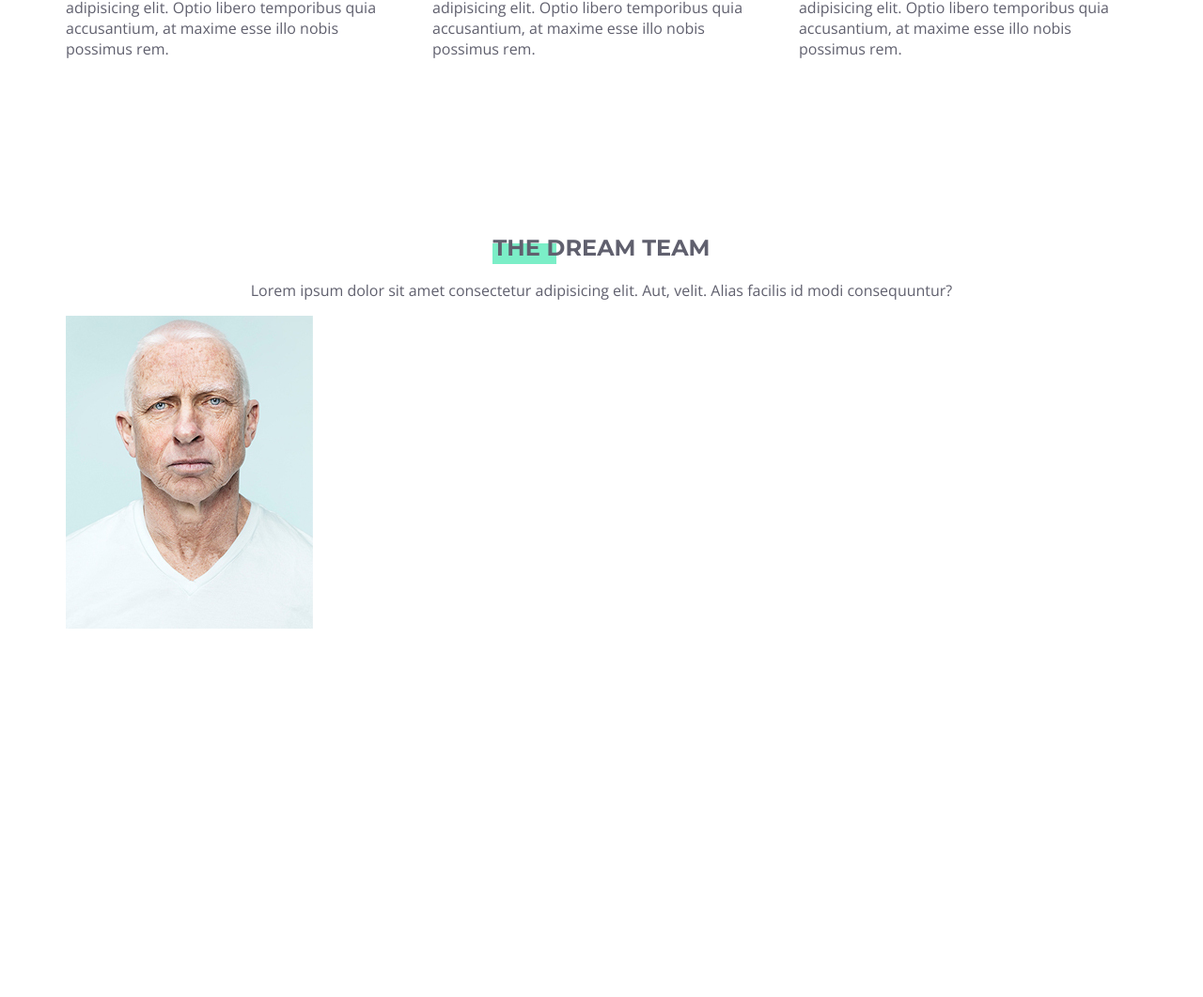
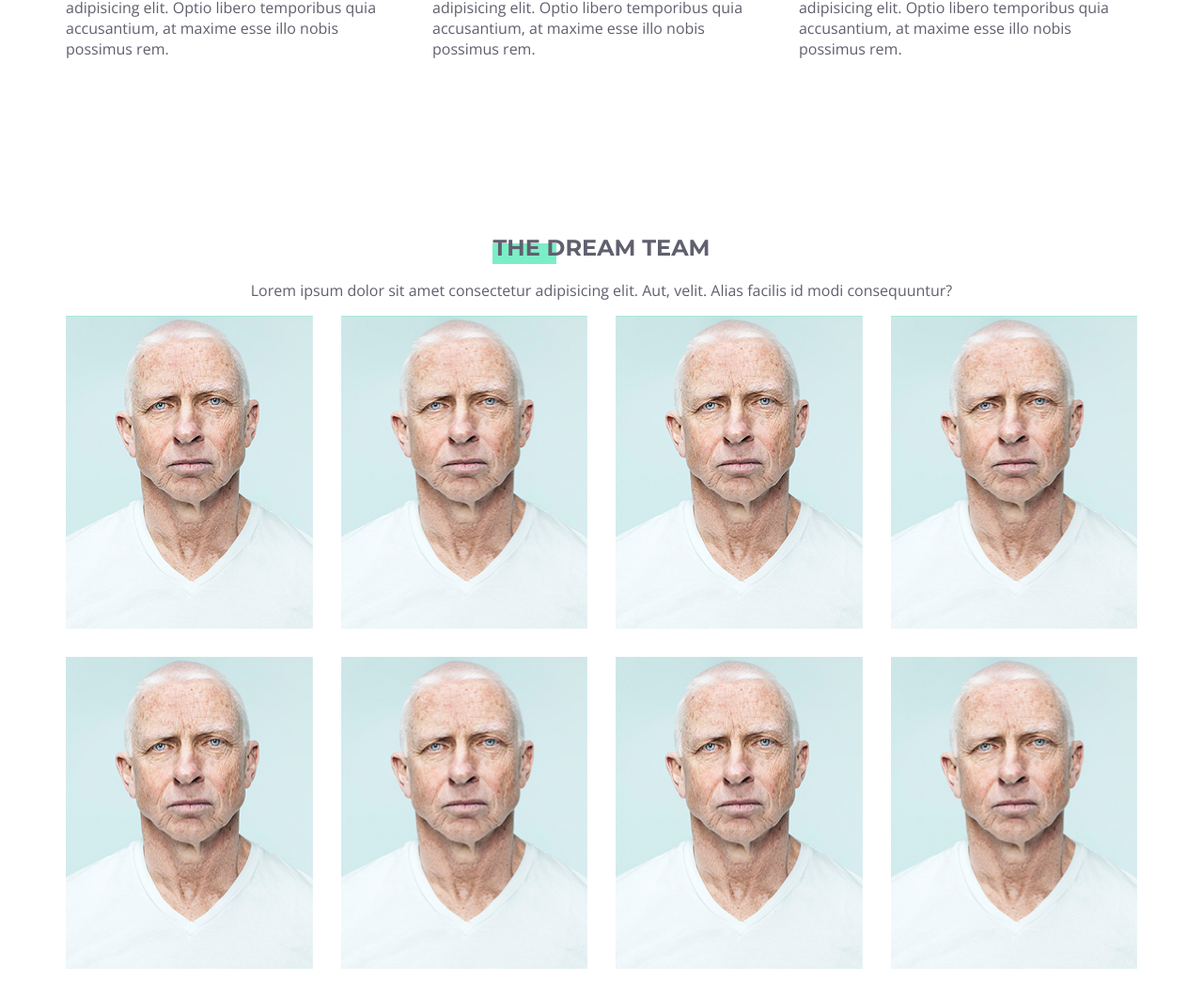
Before and after one commit to obivan-kenobi/ba-akad, a plain HTML site: page index.html in a window 1280 px wide. Shown: the part 1362-2423 px from the top of the page at 94% size. Before the commit the page ends 2036 px from the top, so only its background shows below. Drawn offline with nearby package versions, Linux system fonts and the light colour scheme.

Commit message:
adding my files

```diff
--- a/index.html
+++ b/index.html
@@ -210,6 +210,103 @@
                                 <div class="ba-team-member__photo">
                                     <img src="images/igor.jpg" alt="igor">
                                 </div>
+
+                                <div class="ba-team-member__info">
+                                    <h3 class="ba-team-member__name">
+                                        Igor
+                                    </h3>
+                                </div>
+                            </div>
+                        </div>
+                        <div class="ba-col-3">
+                            <div class="ba-team-member">
+                                <div class="ba-team-member__photo">
+                                    <img src="images/igor.jpg" alt="igor">
+                                </div>
+
+                                <div class="ba-team-member__info">
+                                    <h3 class="ba-team-member__name">
+                                        Igor
+                                    </h3>
+                                </div>
+                            </div>
+                        </div>
+                        <div class="ba-col-3">
+                            <div class="ba-team-member">
+                                <div class="ba-team-member__photo">
+                                    <img src="images/igor.jpg" alt="igor">
+                                </div>
+
+                                <div class="ba-team-member__info">
+                                    <h3 class="ba-team-member__name">
+                                        Igor
+                                    </h3>
+                                </div>
+                            </div>
+                        </div>
+                        <div class="ba-col-3">
+                            <div class="ba-team-member">
+                                <div class="ba-team-member__photo">
+                                    <img src="images/igor.jpg" alt="igor">
+                                </div>
+
+                                <div class="ba-team-member__info">
+                                    <h3 class="ba-team-member__name">
+                                        Igor
+                                    </h3>
+                                </div>
+                            </div>
+                        </div>
+                        <div class="ba-col-3">
+                            <div class="ba-team-member">
+                                <div class="ba-team-member__photo">
+                                    <img src="images/igor.jpg" alt="igor">
+                                </div>
+
+                                <div class="ba-team-member__info">
+                                    <h3 class="ba-team-member__name">
+                                        Igor
+                                    </h3>
+                                </div>
+                            </div>
+                        </div>
+                        <div class="ba-col-3">
+                            <div class="ba-team-member">
+                                <div class="ba-team-member__photo">
+                                    <img src="images/igor.jpg" alt="igor">
+                                </div>
+
+                                <div class="ba-team-member__info">
+                                    <h3 class="ba-team-member__name">
+                                        Igor
+                                    </h3>
+                                </div>
+                            </div>
+                        </div>
+                        <div class="ba-col-3">
+                            <div class="ba-team-member">
+                                <div class="ba-team-member__photo">
+                                    <img src="images/igor.jpg" alt="igor">
+                                </div>
+
+                                <div class="ba-team-member__info">
+                                    <h3 class="ba-team-member__name">
+                                        Igor
+                                    </h3>
+                                </div>
+                            </div>
+                        </div>
+                        <div class="ba-col-3">
+                            <div class="ba-team-member">
+                                <div class="ba-team-member__photo">
+                                    <img src="images/igor.jpg" alt="igor">
+                                </div>
+
+                                <div class="ba-team-member__info">
+                                    <h3 class="ba-team-member__name">
+                                        Igor
+                                    </h3>
+                                </div>
                             </div>
                         </div>
                     </div>
--- a/styles/style.css
+++ b/styles/style.css
@@ -122,6 +122,7 @@ h1, h2, h3, h4, h5, h6 {
 .ba-row {
     display: flex;
     margin: 0 -15px;
+    flex-wrap: wrap;
 }
 
 [class^="ba-col"] {
@@ -182,3 +183,38 @@ h1, h2, h3, h4, h5, h6 {
 .ba-benefit__title {
     margin: 0;
 }
+
+.ba-team-member {
+    position: relative;
+    overflow: hidden;
+    margin-bottom: 30px;
+}
+
+.ba-team-member img {
+    display: block;
+    max-width: 100%;
+    height: auto;
+}
+
+.ba-team-member__info {
+    position: absolute;
+    top: 0;
+    left: 0;
+    height: 100%;
+    width: 100%;
+    background-color: #7beec7ba;
+
+    display: flex;
+    align-items: center;
+    justify-content: center;
+    color: #fff;
+    font-size: 2em;
+
+    transform: translateY(-100%);
+    transition: transform .3s;
+    transition-timing-function: cubic-bezier(0.45, 1.61, 0, 0.74);
+}
+
+.ba-team-member:hover .ba-team-member__info {
+    transform: translateY(0);
+}
```
